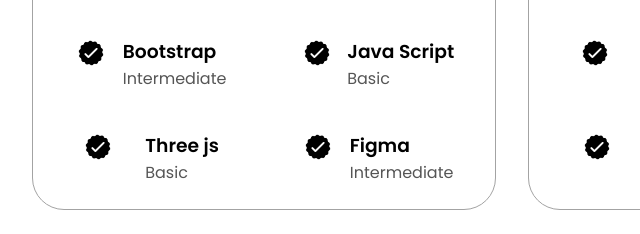
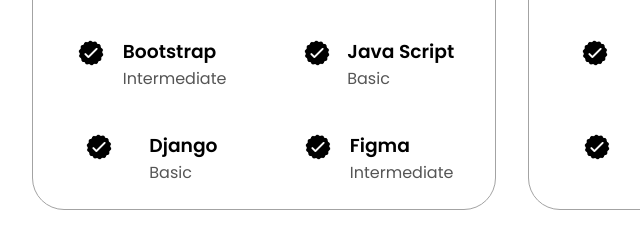
Before and after one commit to Ipsita83/IPSITA-MOHANTY-PORTFOLIO, a plain HTML site: page index.html in a window 1280 px wide. Shown: the part 2006-2240 px from the top of the page, 128-768 px from the left. Drawn offline with Linux system fonts and the light colour scheme.

Commit message:
Update index.html
change in experiance

```diff
--- a/index.html
+++ b/index.html
@@ -177,7 +177,7 @@
                   alt="Experience icon"
                   class="icon"/>
                 <div>
-                  <h3>Three js</h3>
+                  <h3>Django</h3>
                   <p>Basic</p>
                 </div>
               </article>
```
